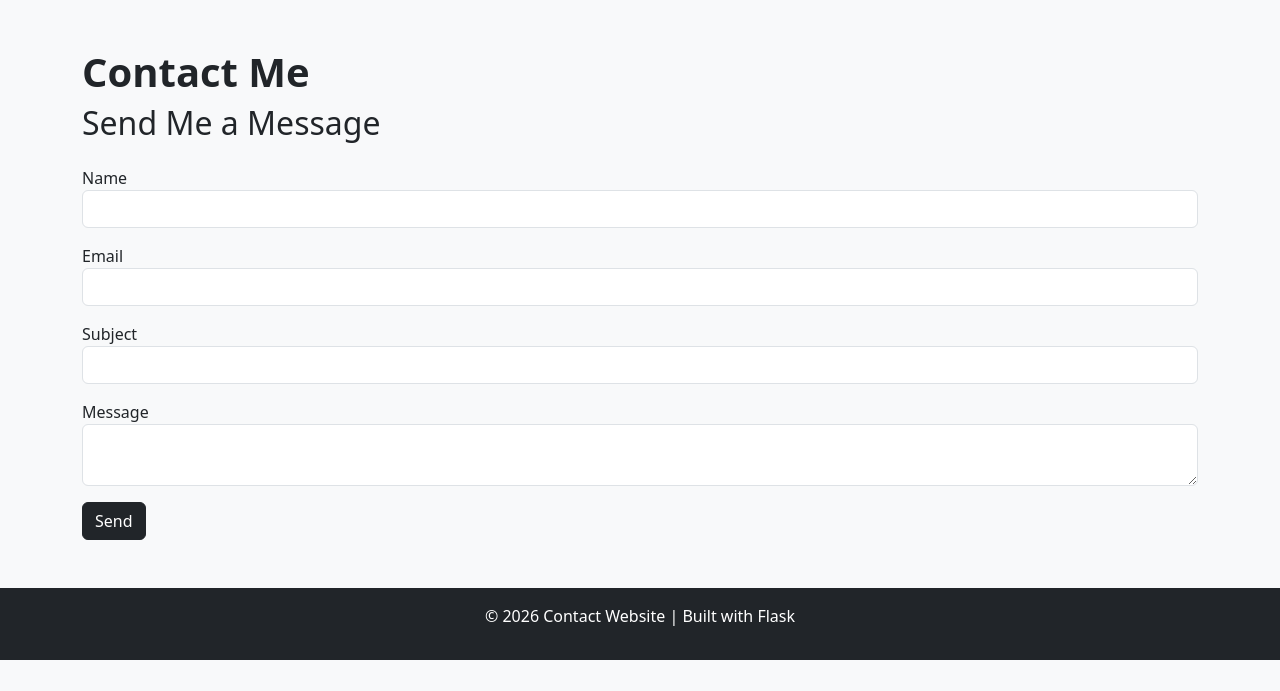
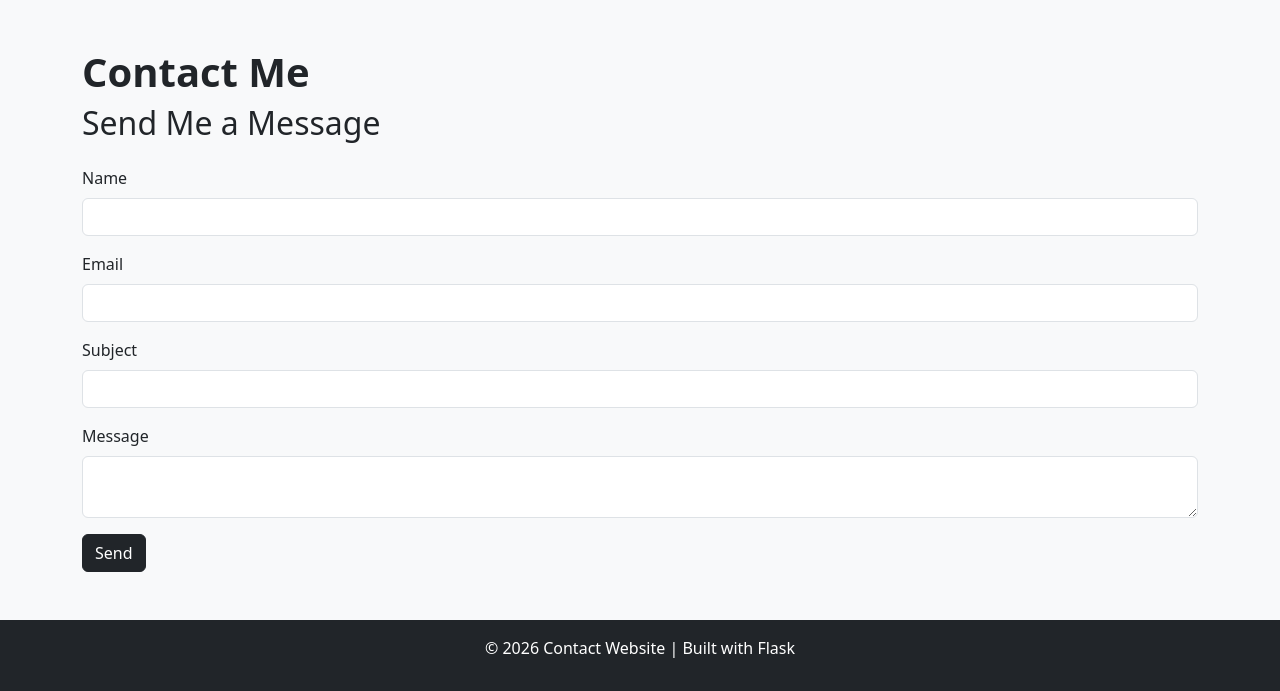
Before and after one commit to kasideduamgthong/contact-website, a Flask app: page /contact in a window 1280 px wide. Shown: the part 56-747 px from the top of the page. Run offline with Flask 3, Linux system fonts and the light colour scheme.

Commit message:
Improve form label styling with Bootstrap classes

```diff
--- a/templates/contact.html
+++ b/templates/contact.html
@@ -6,22 +6,22 @@
 
 <form method="POST">
     <div class="mb-3">
-        <label>Name</label>
+        <label class="form-label">Name</label>
         <input type="text" name="name" class="form-control" required>
     </div>
 
     <div class="mb-3">
-        <label>Email</label>
+        <label class="form-label">Email</label>
         <input type="email" name="email" class="form-control" required>
     </div>
 
     <div class="mb-3">
-        <label>Subject</label>
+        <label class="form-label">Subject</label>
         <input type="text" name="subject" class="form-control" required>
     </div>
 
     <div class="mb-3">
-        <label>Message</label>
+        <label class="form-label">Message</label>
         <textarea name="message" class="form-control" required></textarea>
     </div>
 
```
